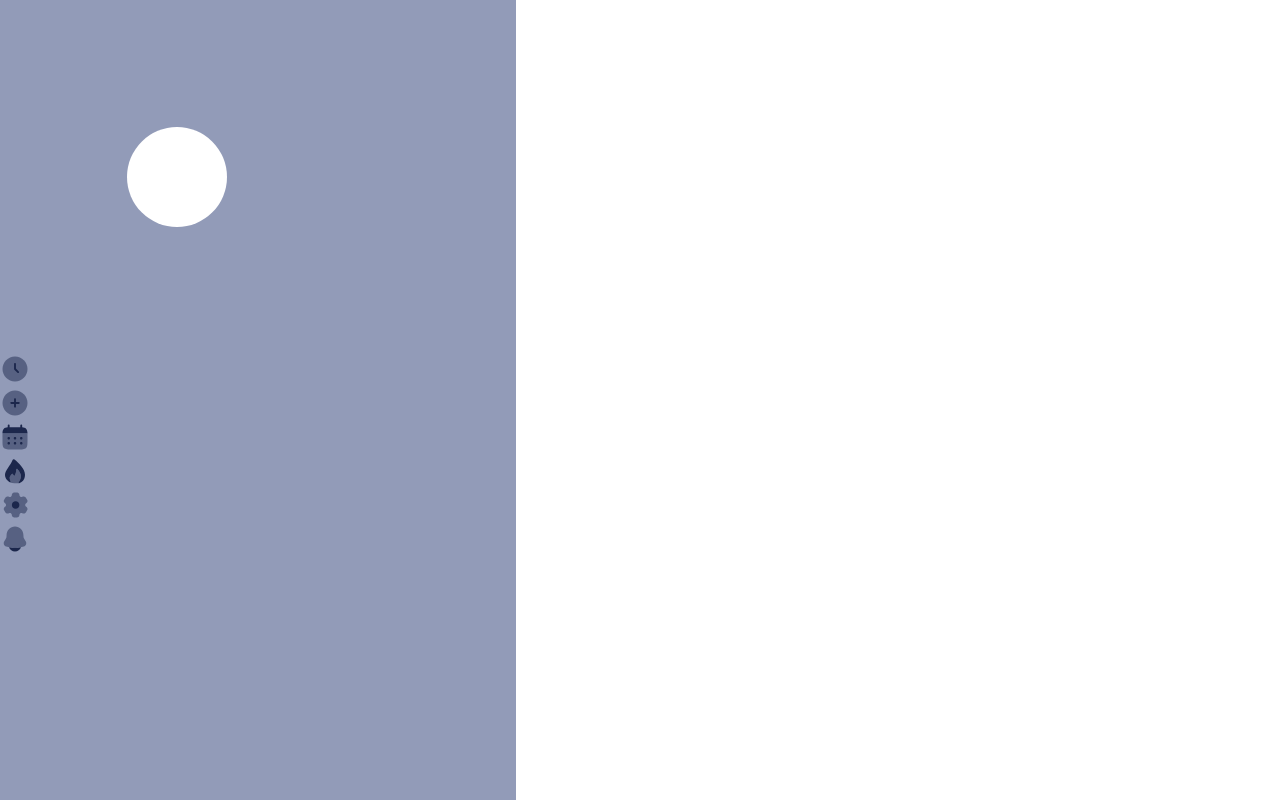
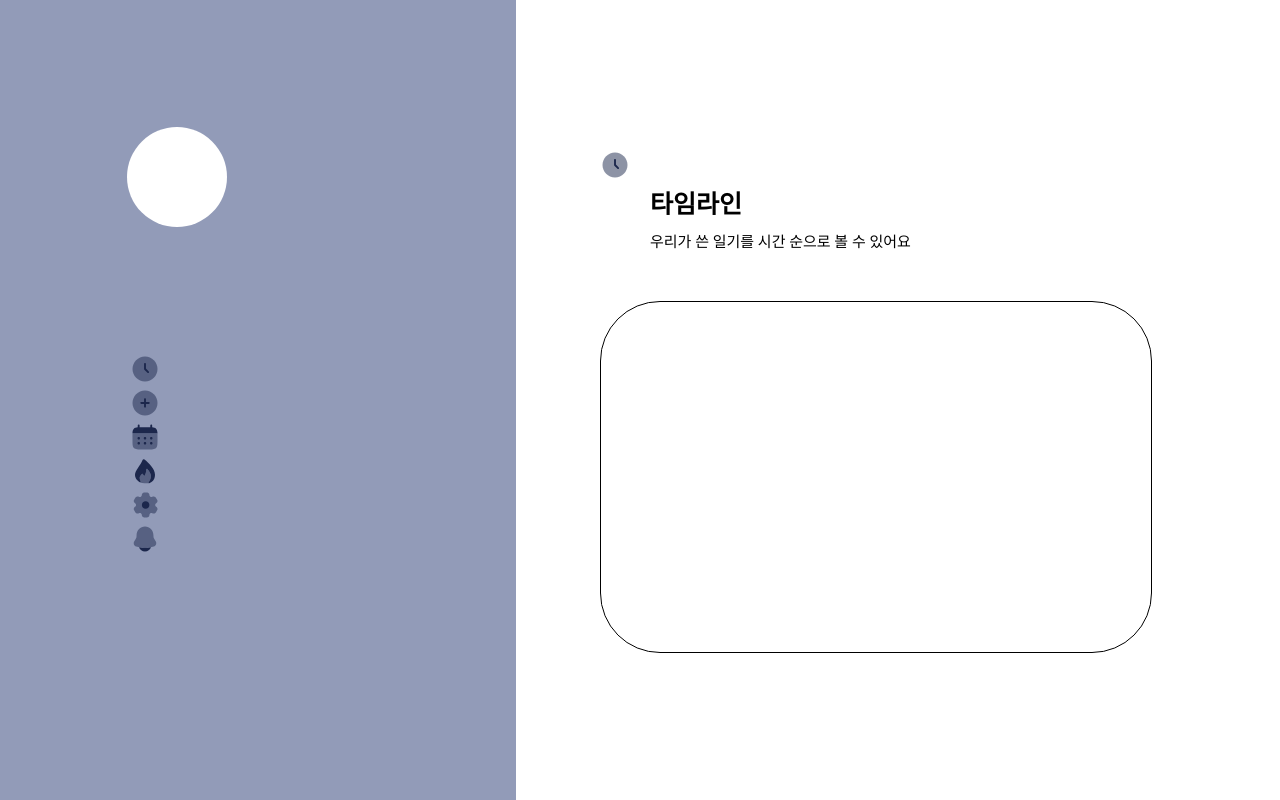
Before and after one commit to Yujin-princess-and-slaves/InTime_Client_V1, a React (Create React App) app: page / in a window 1280 px wide. Built offline with nearby package versions, Linux system fonts and the light colour scheme.

Commit message:
Feat :: 글씨 추가, 상자 추가, 메뉴 위치 조절 - 흰색 바탕 부분에 들어갈 글씨와 일기가 보일 상자를 추가하였고 메뉴바에 있던 아이콘의 위치를 정해주었다

```diff
--- a/src/App.js
+++ b/src/App.js
@@ -1,12 +1,14 @@
 import React, { Component } from "react";
 import "./App.css";
 import Timeline from "./Timeline";
+import Page from "./Page";
 
 class App extends Component {
   render() {
     return (
       <div className="App">
         <Timeline />
+        <Page />
       </div>
     );
   }
--- /dev/null
+++ b/src/Page.js
@@ -0,0 +1,19 @@
+import React, { Component } from "react";
+import "./Page.scss";
+
+class Page extends Component {
+  render() {
+    return (
+      <div className="Page">
+        <img className="Clock" alt="Page" src="img/Clock Circle.svg" />
+        <div className="font">
+          <div className="Name">타임라인</div>
+          <div className="a">우리가 쓴 일기를 시간 순으로 볼 수 있어요</div>
+        </div>
+        <div className="square" />
+      </div>
+    );
+  }
+}
+
+export default Page;
--- /dev/null
+++ b/src/Page.scss
@@ -0,0 +1,33 @@
+.Clock {
+  margin-left: 600px;
+  margin-top: 150px;
+}
+.font {
+  padding-left: 650px;
+}
+.Name {
+  color: #000;
+  font-family: Pretendard;
+  font-size: 25px;
+  font-style: normal;
+  font-weight: 600;
+  line-height: normal;
+}
+.a {
+  margin-top: 10px;
+  color: #000;
+  font-family: Pretendard;
+  font-size: 15px;
+  font-style: normal;
+  font-weight: 400;
+  line-height: normal;
+}
+.square {
+  margin-left: 600px;
+  margin-top: 50px;
+  width: 550px;
+  height: 350px;
+  border-radius: 60px;
+  border: 1px solid #000;
+  background: #fff;
+}
--- a/src/Timeline.js
+++ b/src/Timeline.js
@@ -1,11 +1,12 @@
-import React from "react";
+import React, { Component } from "react";
 import "./Timeline.scss";
 
-const Timeline = () => {
+class Timeline extends Component {
+  render() {
     return (
+      <div className="Timeline">
         <div className="MyComponent">
           <div className="Profill" />
-
           <div className="Menu">
             <img className="Time" alt="Timeline" src="img/Clock Circle.svg" />
             <br />
@@ -19,7 +20,9 @@ const Timeline = () => {
           </div>
           <img className="Alarm" alt="Timeline" src="img/Bell.svg" />
         </div>
+      </div>
     );
-};
+  }
+}
 
 export default Timeline;
--- a/src/Timeline.scss
+++ b/src/Timeline.scss
@@ -18,3 +18,10 @@
   margin-left: 197px;
   margin: 127px;
 }
+
+.Menu {
+  margin-left: 130px;
+}
+.Alarm {
+  margin-left: 130px;
+}
```
Lines whose indentation alone changed are shown as unchanged.
